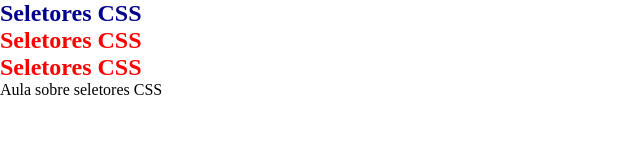
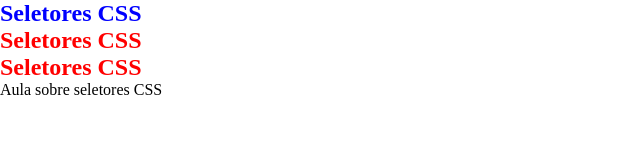
Before and after one commit to r-souzza/Cursos, a plain HTML site: page Curso_HTML/index.html in a window 1280 px wide. Shown: the whole page, without its empty margins (0-640 px from the left). Drawn offline with Linux system fonts and the light colour scheme.

Commit message:
Inclusão do exemplo de um atributo

```diff
--- a/Curso_HTML/assets/css/styles.css
+++ b/Curso_HTML/assets/css/styles.css
@@ -6,6 +6,12 @@
 
 .heading {
     color: darkblue;
+
+}
+
+[meu-atributo="A"] {
+
+color: blue;
 
 }
 
--- a/Curso_HTML/index.html
+++ b/Curso_HTML/index.html
@@ -10,7 +10,7 @@
 <body>
     <div>
         <section>
-            <h1 class="heading">Seletores CSS</h1>
+            <h1 class="heading" meu-atributo="A">Seletores CSS</h1>
             <h1 class="color-red">Seletores CSS</h1>
             <h1 class="color-red">Seletores CSS</h1>
             <p1>Aula sobre seletores CSS</p1>
```
